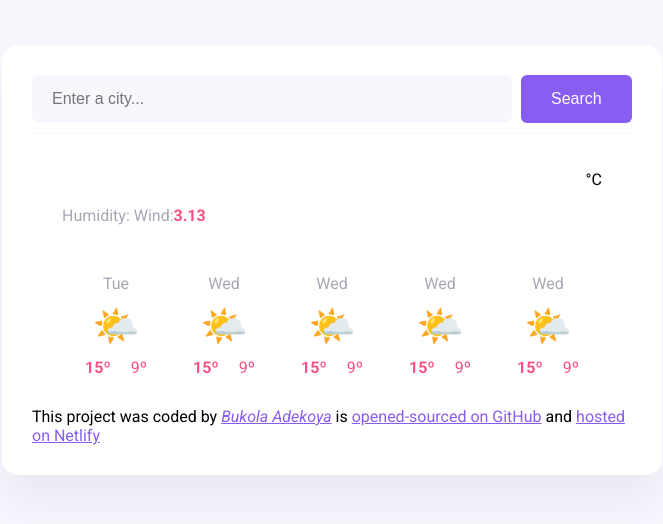
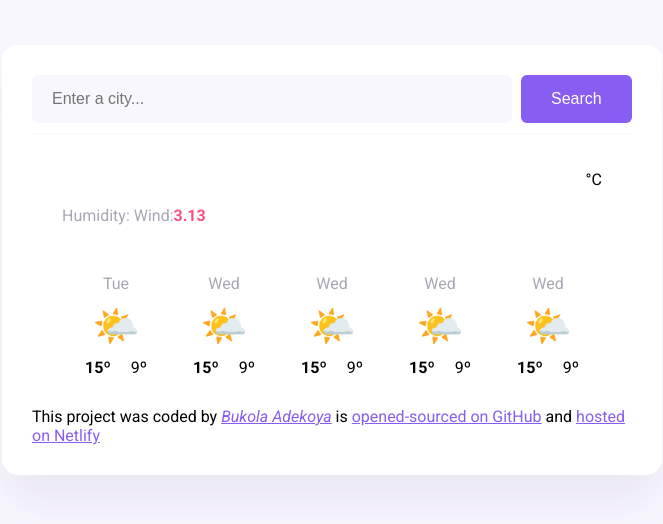
Before and after one commit to richbuky/Vanilla-Weather-Forecast, a plain HTML site: page index.html in a window 1280 px wide. Shown: the whole page, without its empty margins (308-971 px from the left). Drawn offline with nearby package versions, Linux system fonts and the light colour scheme; no server answers.

Commit message:
color update

```diff
--- a/src/style.css
+++ b/src/style.css
@@ -90,7 +90,7 @@ main {
 }
 .weather-forecast-temperatures {
   text-align: center;
-  color: #f65282;
+  color: #000;
   margin-top: 10px;
   display: flex;
   justify-content: center;
```
